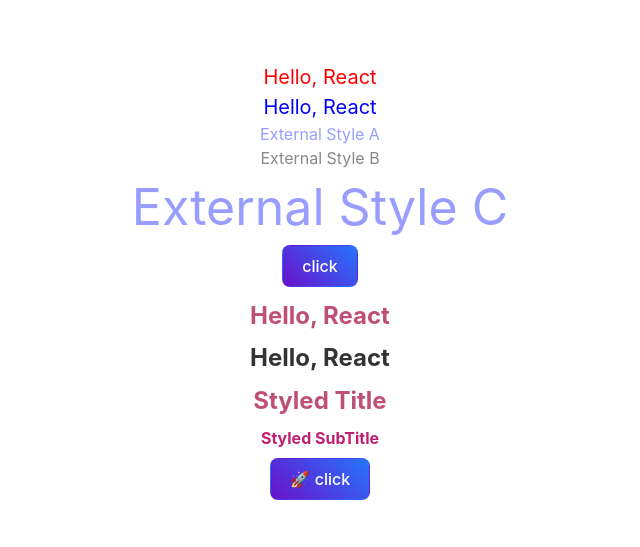
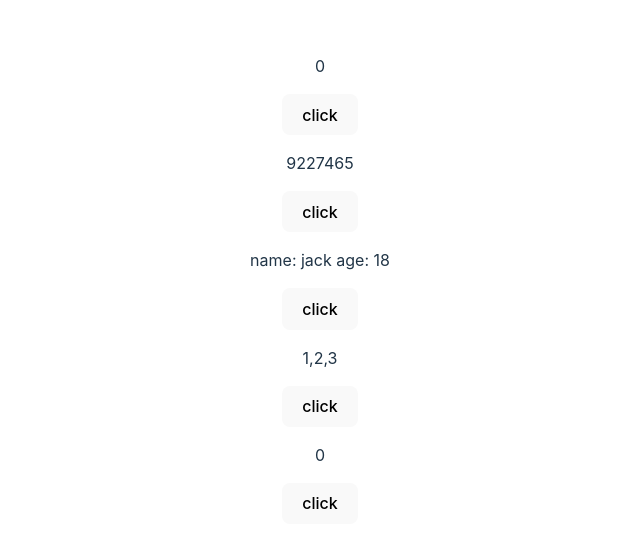
Before and after one commit to GuoXiCheng/react-sandbox, a React (Vite) app: page / in a window 1280 px wide. Shown: the part 119-666 px from the top of the page, without its empty margins (320-960 px from the left). Built offline with nearby package versions, Linux system fonts and the light colour scheme.

Commit message:
update hook demo

```diff
--- a/src/App.tsx
+++ b/src/App.tsx
@@ -1,5 +1,5 @@
 import './App.css'
-import StylesDemo from './pages/styles-demo'
+import HookDemo from './pages/hook-demo'
 
 function App() {
   // const [count, setCount] = useState(0)
@@ -7,7 +7,8 @@ function App() {
   return (
     <>
       {/* <JSXDemo /> */}
-      <StylesDemo />
+      {/* <StylesDemo /> */}
+      <HookDemo />
       {/* <div>
         <a href="https://vitejs.dev" target="_blank">
           <img src={viteLogo} className="logo" alt="Vite logo" />
--- /dev/null
+++ b/src/pages/hook-demo/UseStateBasic.tsx
@@ -0,0 +1,11 @@
+import { useState } from "react";
+
+export default function UseStateBasic() {
+    const [count, setCount] = useState(0);
+    return (
+        <>
+            <p>{count}</p>
+            <button onClick={() => setCount(count + 1)}>click</button>
+        </>
+    );
+}
--- /dev/null
+++ b/src/pages/hook-demo/UseStateLazyInit.tsx
@@ -0,0 +1,17 @@
+import { useState } from "react";
+
+function fibonacci(n: number): number {
+    if (n <= 1) return n;
+    else return fibonacci(n - 1) + fibonacci(n - 2);
+}
+
+
+export default function UseStateLazyInit() {
+    const [count, setCount] = useState(() => fibonacci(35));
+    return (
+        <>
+            <p>{count}</p>
+            <button onClick={() => setCount(count + 1)}>click</button>
+        </>
+    );
+}
--- /dev/null
+++ b/src/pages/hook-demo/UseStateObjArr.tsx
@@ -0,0 +1,24 @@
+import { useState } from "react";
+
+export default function UseStateObjArr() {
+    const [obj, setObj] = useState({ name: "jack", age: 18 });
+    const [arr, setArr] = useState([1, 2, 3]);
+
+    function handleObjClick() {
+        setObj({ ...obj, age: obj.age + 1 });
+    }
+
+    function handleArrClick() {
+        setArr([...arr, arr.length + 1]);
+    }
+
+    return (
+        <>
+            <p>name: {obj.name} age: {obj.age}</p>
+            <button onClick={handleObjClick}>click</button>
+
+            <p>{arr.toString()}</p>
+            <button onClick={handleArrClick}>click</button>
+        </>
+    );
+}
--- /dev/null
+++ b/src/pages/hook-demo/UseStatePre.tsx
@@ -0,0 +1,16 @@
+import { useState } from "react";
+
+export default function UseStatePre() {
+    const [count, setCount] = useState(0);
+
+    function handleClick() {
+        setCount((pre) => pre >= 10 ? 0 : pre + 1);
+    }
+
+    return (
+        <>
+            <p>{count}</p>
+            <button onClick={handleClick}>click</button>
+        </>
+    );
+}
--- /dev/null
+++ b/src/pages/hook-demo/index.tsx
@@ -0,0 +1,15 @@
+import UseStateBasic from "./UseStateBasic";
+import UseStateLazyInit from "./UseStateLazyInit";
+import UseStateObjArr from "./UseStateObjArr";
+import UseStatePre from "./UseStatePre";
+
+export default function HookDemo() {
+    return (
+        <>
+            <UseStateBasic />
+            <UseStateLazyInit />
+            <UseStateObjArr />
+            <UseStatePre />
+        </>
+    );
+}
```
